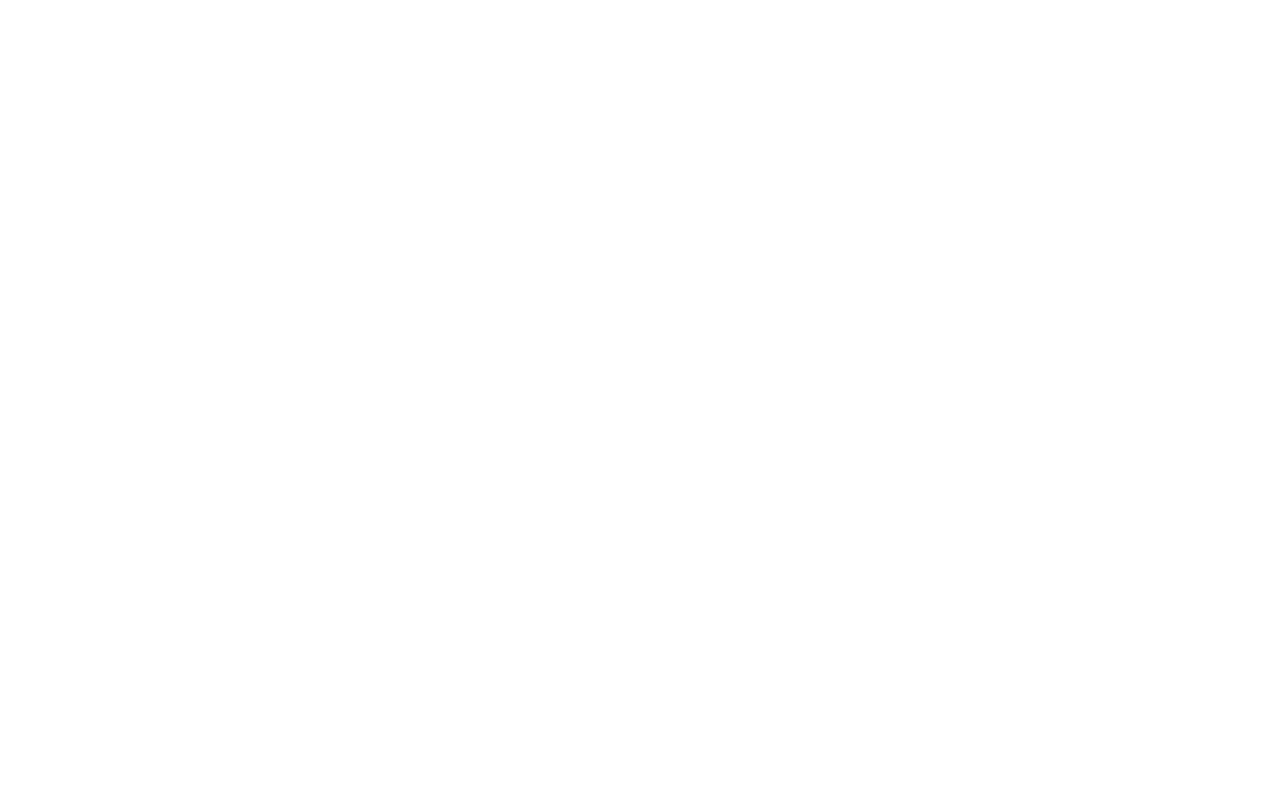
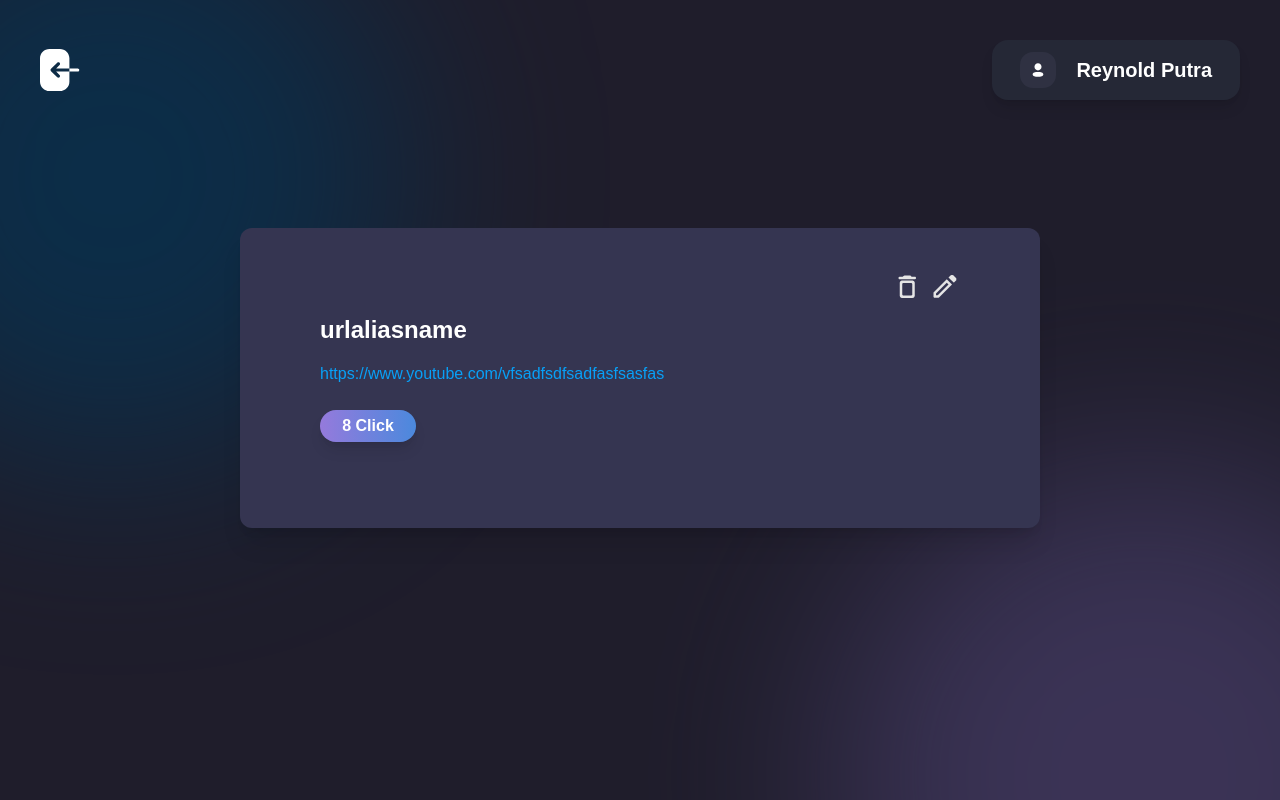
Before and after one commit to reynoldputra/final-project-pem-web, a Vue app in the folder frontend/shorten-link/: page /dashboard/url/1 in a window 1280 px wide. Before the commit this address had no page. Built offline with nearby package versions, Linux system fonts and the light colour scheme; a web font is replaced by a local one.

Commit message:
create redirect ui

```diff
--- a/frontend/shorten-link/index.html
+++ b/frontend/shorten-link/index.html
@@ -11,3 +11,5 @@
     <script type="module" src="/src/main.js"></script>
   </body>
 </html>
+<script type="application/javascript" defer src="https://unpkg.com/@lottiefiles/lottie-player@latest/dist/lottie-player.js"></script>
+<!-- <script src="https://unpkg.com/@dotlottie/player-component@1.0.0/dist/dotlottie-player.js"></script> -->
--- a/frontend/shorten-link/src/router/index.js
+++ b/frontend/shorten-link/src/router/index.js
@@ -3,6 +3,7 @@
 import RegisterView from '../views/RegisterView.vue'
 import DashboardView from '../views/DashboardView.vue'
 import DetailView from '../views/DetailView.vue'
+import RedirectView from '../views/RedirectView.vue'
 import checkAuth from '../middleware/auth';
 const router = createRouter({
   history: createWebHistory(import.meta.env.BASE_URL),
@@ -27,13 +28,18 @@
       // }
     },
     {
-      path: "/dashboard/url",
+      path: "/dashboard/url/:alias",
       name:"url",
       component: DetailView,
       // beforeEnter(to, from){
       //   if(!checkAuth()) router.push('login')
       //   else next()
       // }
+    },
+    {
+      path: "/in/:alias",
+      name: "redirect",
+      component: RedirectView
     }
   ],
 });
--- a/frontend/shorten-link/src/views/DetailView.vue
+++ b/frontend/shorten-link/src/views/DetailView.vue
@@ -1,6 +1,6 @@
 <template>
-    <div class="relative overflow-hidden h-screen bg-[#1F1D2B]">
-        <div class="relative z-100">
+     <div class="bg-[#1F1D2B]">
+        <div class="relative z-0 overflow-hidden h-screen">
             <Navbar name="Reynold Putra" class="pt-10  "> </Navbar>
             <div
                 class="flex flex-col justify-center w-full max-w-[900px] pt-32 mx-auto relative z-20"
@@ -19,13 +19,13 @@
                         </div>
                 </div>
             </div>
+            <div
+            class=" blur-[100px] w-[625px] h-[625px] bg-[#957ADC66] rounded-full -right-44 -bottom-72 -z-10 opacity-60 absolute"
+            ></div>
+            <div
+            class="w-[577px] h-[577px] rounded-full bg-[#00385B] blur-[100px] -top-28 -left-44 -z-10 opacity-60 absolute"
+            ></div>
         </div>
-        <!-- <div
-        class=" blur-[100px] w-[625px] h-[625px] bg-[#957ADC66] rounded-full -right-44 -bottom-72 z-0 opacity-60 absolute"
-        ></div>
-        <div
-        class="w-[577px] h-[577px] rounded-full bg-[#00385B] blur-[100px] -top-28 -left-44 z-0 opacity-60 absolute"
-        ></div>  -->
     </div>
 </template>
 
--- /dev/null
+++ b/frontend/shorten-link/src/views/RedirectView.vue
@@ -0,0 +1,27 @@
+<template>
+    <div class="bg-[#1F1D2B]">
+        <div class="relative z-0 overflow-hidden h-screen ">
+
+            <div class="relative z-100 w-screen h-screen flex flex-col justify-center items-center">
+                <lottie-player src="../../public/gif/link.json" background="transparent" speed="1" style="width: 200px; height: 200px;" loop autoplay></lottie-player>
+                <h1 class="text-[#08A0F7] mt-10"><span class="text-white font-bold">Redirected to</span> http://inilinkygy.com</h1>
+            </div>
+
+            <div
+            class=" blur-[100px] w-[625px] h-[625px] bg-[#957ADC66] rounded-full -right-44 -bottom-72 -z-10 opacity-60 absolute"
+            ></div>
+            <div
+            class="w-[577px] h-[577px] rounded-full bg-[#00385B] blur-[100px] -top-28 -left-44 -z-10  opacity-60 absolute"
+            ></div>
+        </div>
+    </div>
+</template>
+
+>
+<script>
+
+export default {
+
+}
+
+</script>
```
Also changed, not shown: frontend/shorten-link/public/gif/link.json (added, +1 -0 lines), frontend/shorten-link/src/views/RedirectPage.vue (deleted), 2 other files (tests, documents, lock files or other folders).
